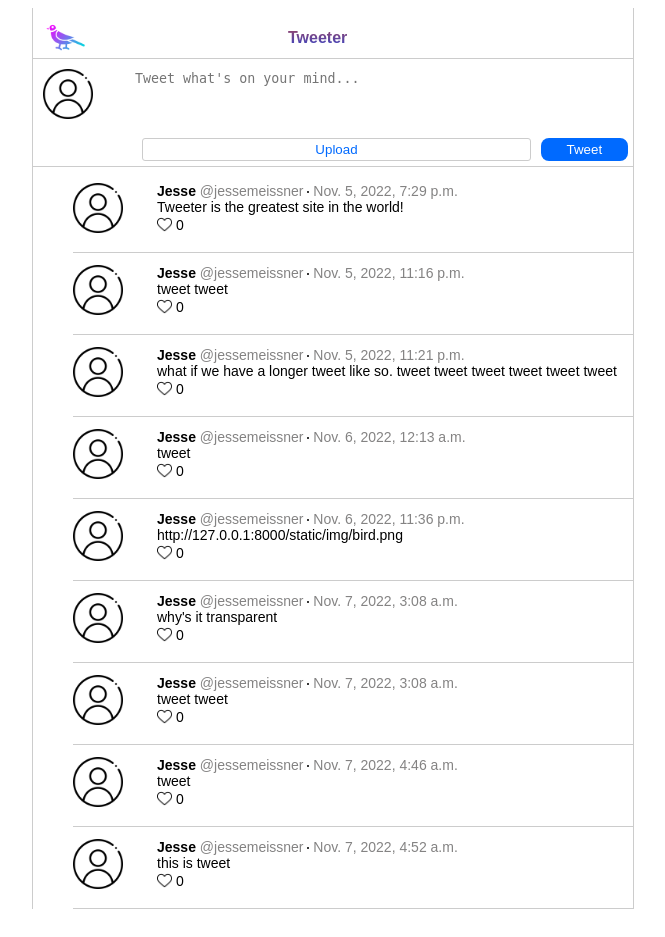
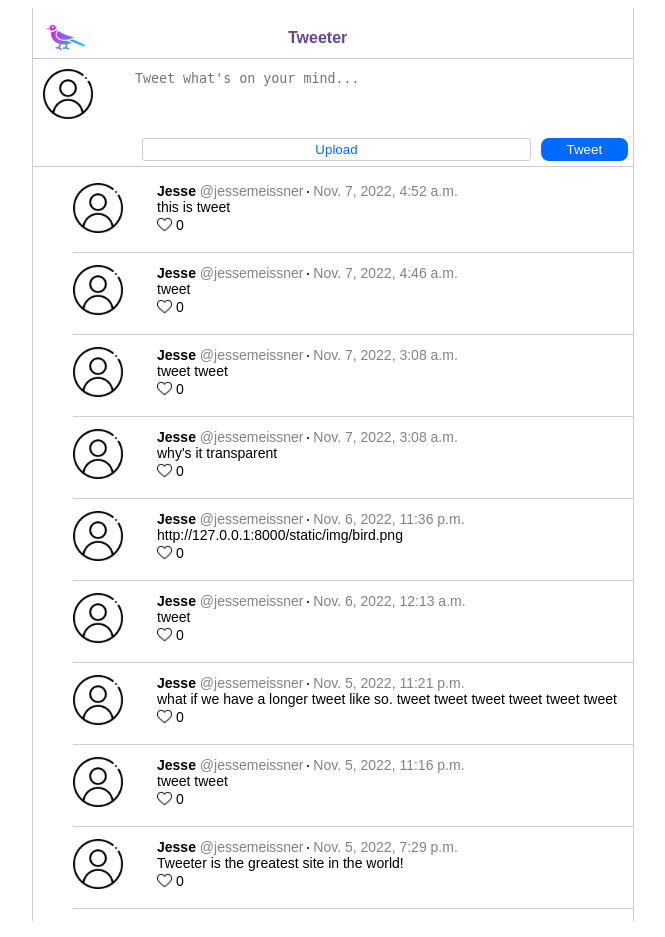
Before and after one commit to JesseMeissner/twitter-clone, a Django app: page / in a window 1280 px wide. Shown: the whole page, without its empty margins (307-972 px from the left). Before the commit the page ends 909 px from the top, so only its background shows below. Run offline with Django 4.2, Linux system fonts and the light colour scheme; data comes from the database, SQL or seed files in the repository; both versions use the stored data as it was after the commit.

Commit message:
Added styling to post form and reversed post list order

```diff
--- a/twitter_clone/static/css/style.css
+++ b/twitter_clone/static/css/style.css
@@ -100,6 +100,10 @@ Home
 
 
 
+.ordered_list {
+    display: flex;
+    flex-direction: column-reverse;
+}
 
 .posts li {
     display: flex;
--- a/twitter_clone/templates/home.html
+++ b/twitter_clone/templates/home.html
@@ -35,7 +35,7 @@
     </section>
 
     <section class="posts">
-        <ul>
+        <ol class="ordered_list">
             {% for post in posts %}
             <li>
                 <div class="profile_pic">
@@ -56,7 +56,7 @@
                 </div>
             </li>
             {% endfor %}
-        </ul>
+        </ol>
     </section>
 
     <script src="{% static 'js/script.js' %}"></script>
```
Also changed, not shown: twitter_clone/db.sqlite3.
